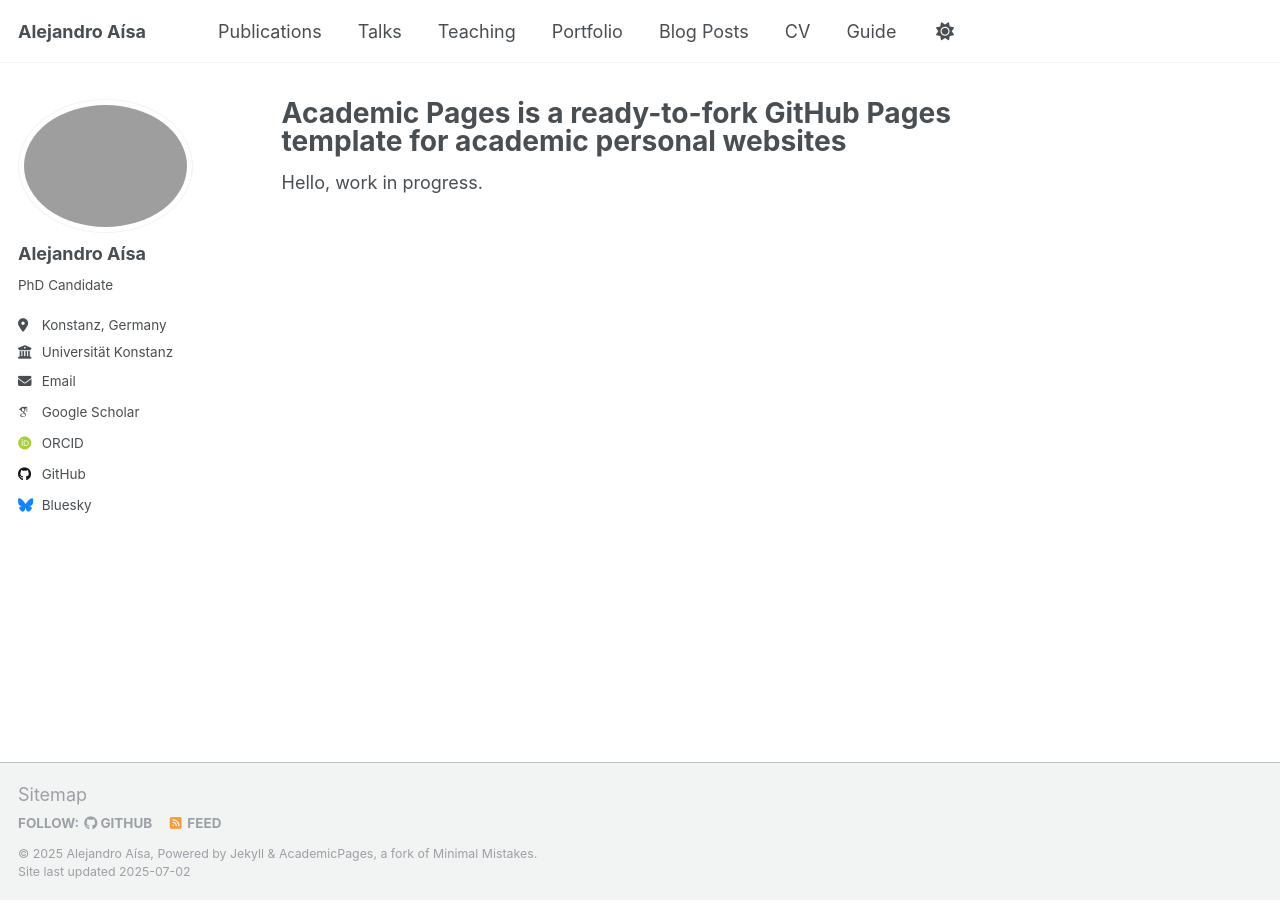
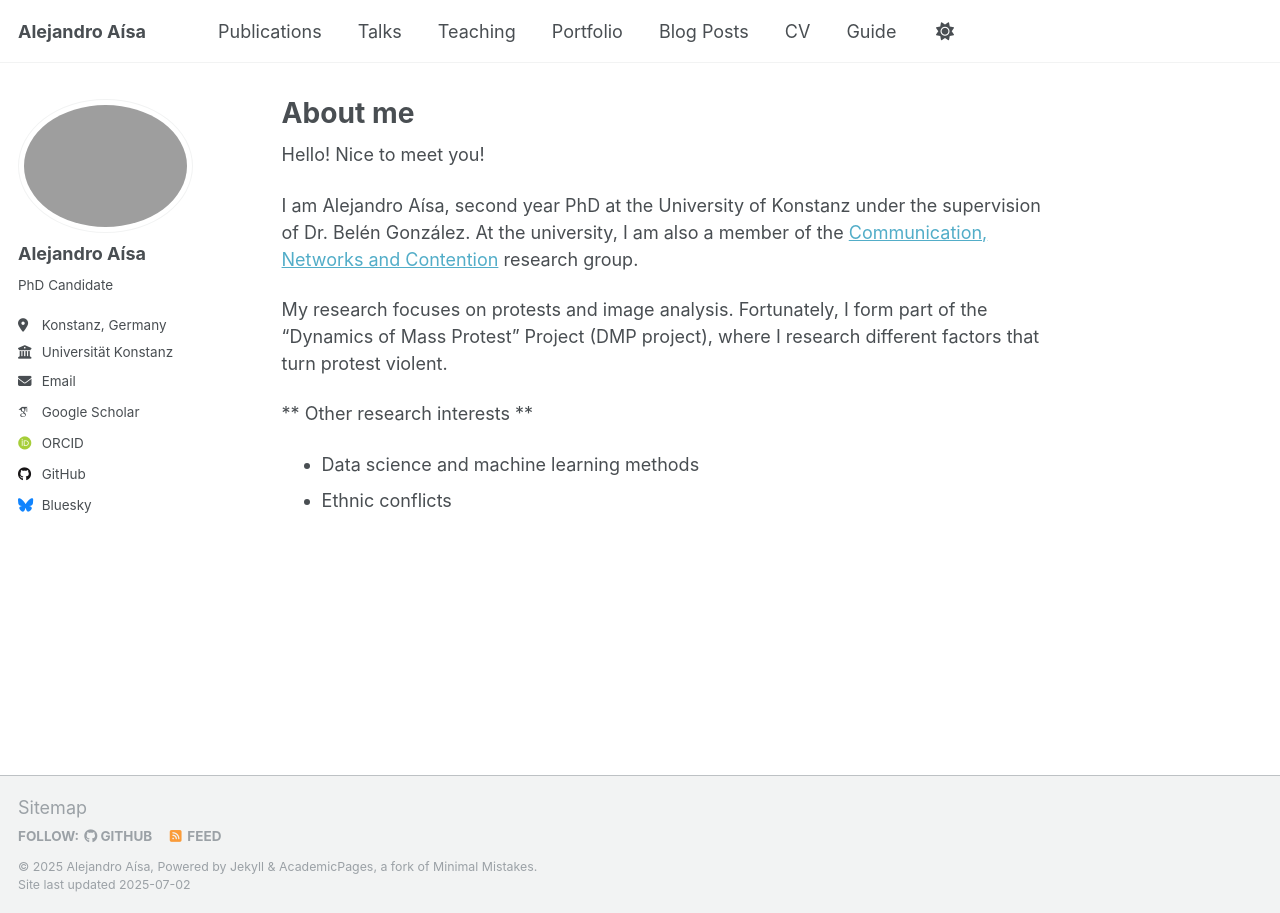
Before and after one commit to alejandroaisam/alejandroaisam.github.io, a Jekyll site: the page built from _pages/about.md, in a window 1280 px wide. Built offline with Jekyll 4.4.1, drawn with Linux system fonts in a browser that asks for light colours; some web fonts are replaced; a script that is not in the unit is left out.

Commit message:
about
Updating the about section and the CV

```diff
--- a/_pages/about.md
+++ b/_pages/about.md
@@ -1,10 +1,19 @@
 ---
 permalink: /
-title: "Academic Pages is a ready-to-fork GitHub Pages template for academic personal websites"
+title: "About me"
 author_profile: true
 redirect_from:
   - /about/
   - /about.html
 ---
 
-Hello, work in progress.
+Hello! Nice to meet you!
+
+I am Alejandro Aísa, second year PhD at the University of Konstanz under the supervision of Dr. Belén González. At the university, I am also a member of the [Communication, Networks and Contention](https://www.polver.uni-konstanz.de/cnc/) research group.
+
+My research focuses on protests and image analysis. Fortunately, I form part of the "Dynamics of Mass Protest" Project (DMP project), where I research different factors that turn protest violent.
+
+** Other research interests **
+
+- Data science and machine learning methods
+- Ethnic conflicts
```
Also changed, not shown: _pages/cv.md (+1 -1 lines).
